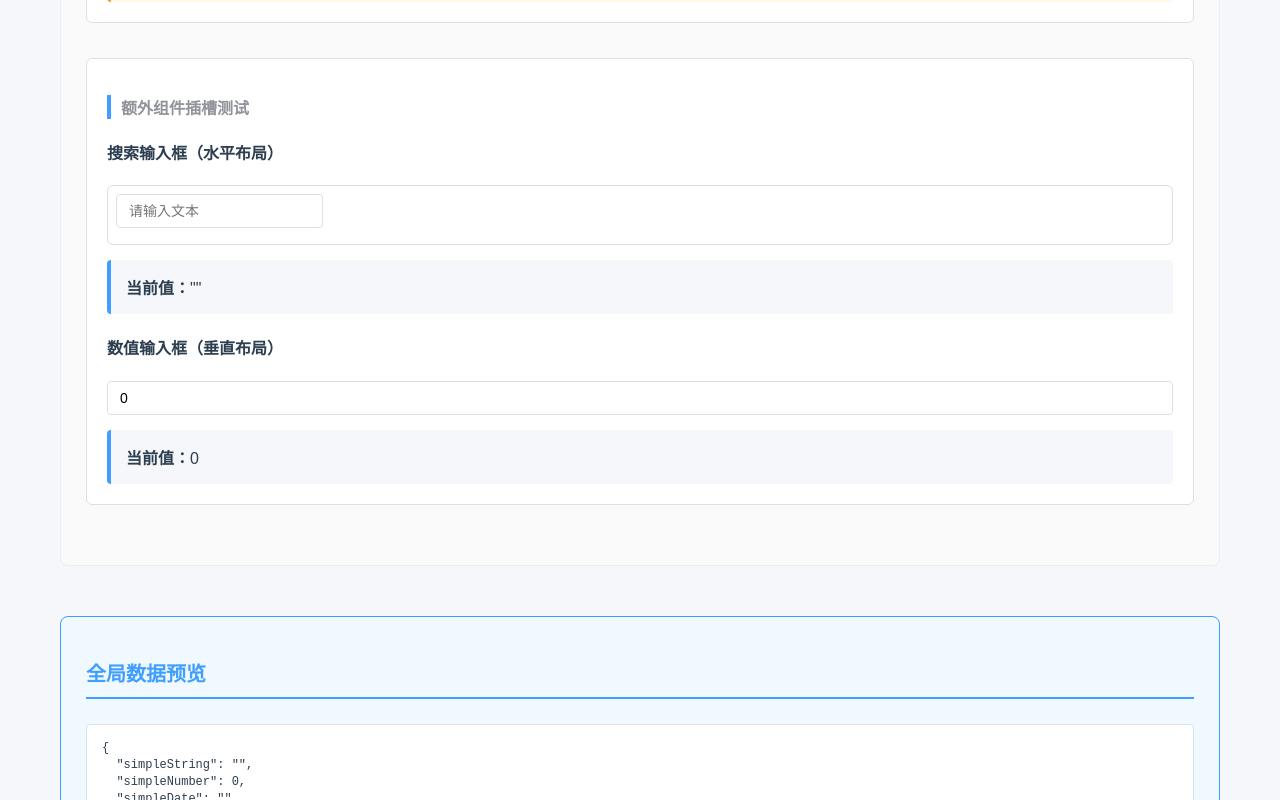
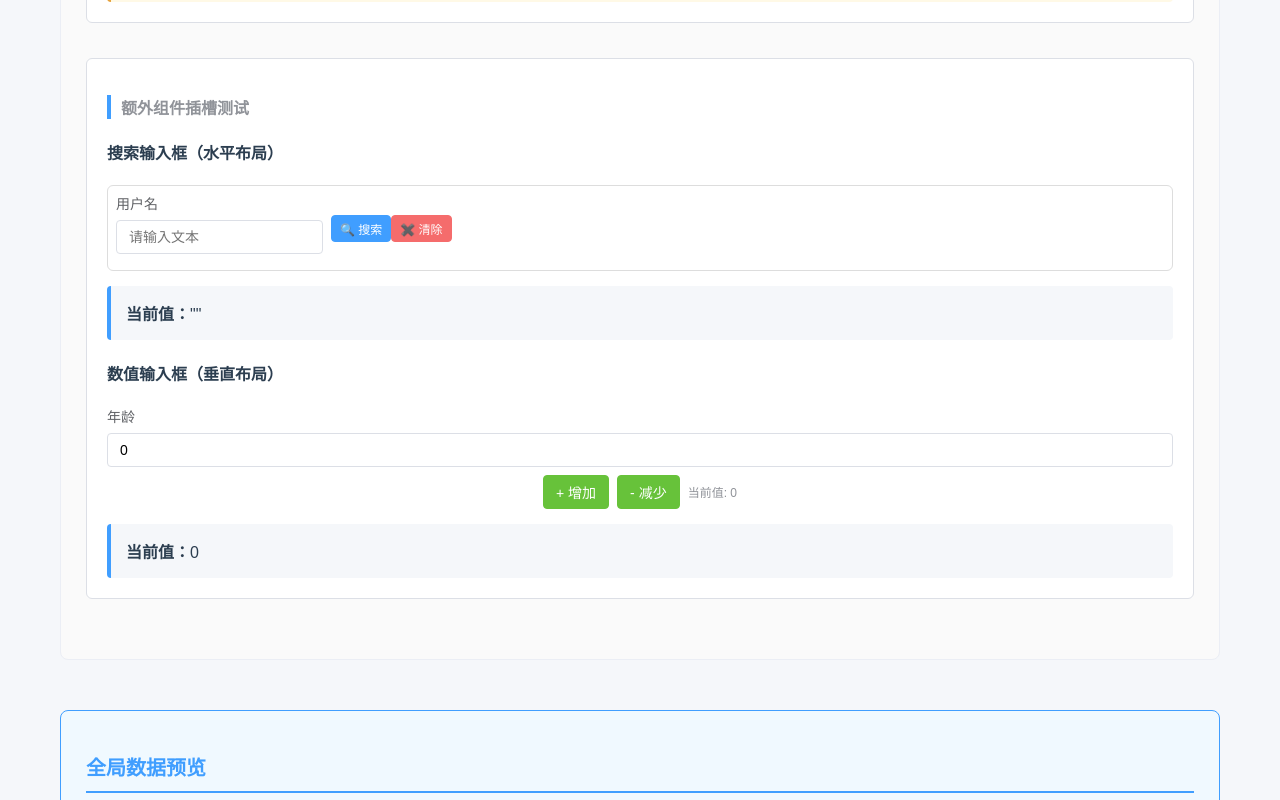
Before and after one commit to pezy-yx/ERP-SD-simplified, a Vue app in the folder site/: page / in a window 1280 px wide. Shown: the part 11200-12000 px from the top of the page. Built offline with nearby package versions, Linux system fonts and the light colour scheme.

Commit message:
feat: add robust set methods (reactive-supporting)

```diff
--- a/site/src/components/varbox/VarInput.vue
+++ b/site/src/components/varbox/VarInput.vue
@@ -1,5 +1,5 @@
 <template>
-  <div :class="wrapperClass">
+  <div :class="wrapperClass" :key="forceUpdateKey">
     <slot
       :name="`${pathString}--all`"
       v-bind="slotScopeData"
@@ -42,7 +42,6 @@
               <!-- 基础类型输入框 -->
               <component
                 :is="getLeafComponent()"
-
                 :modelValue="currentNode?.currentValue"
                 :readonly="effectiveReadonly"
                 :placeholder="getPlaceholder()"
@@ -269,10 +268,37 @@ const slotScopeData = computed(() => ({
   addListItem:addListItem,
   removeListItem:removeListItem,
   createNewListItem:createNewListItem,
+  forceUpdate:forceUpdate,
+  forceUpdateKey:forceUpdateKey.value,
+  setNodeValue:setNodeValue,
+  getNodeValue:getNodeValue,
 }));
 
-const currentNode = computed<VarNode | null>(() => props.varTree.findNodeByPath(props.nodePath))
+const forceUpdateKey = ref(0)
+const forceUpdate = () => {
+  forceUpdateKey.value++
+}
+
+const currentNode = computed<VarNode | null>(() => {return props.varTree.findNodeByPath(props.nodePath)})
 const pathString = computed<string>(()=>getPathString(props.varTree,props.nodePath))
+const setNodeValue = (val: any, refresh:boolean=true, update:boolean=true) => {
+  if (currentNode.value) {
+    currentNode.value.currentValue = val
+  }
+  if (refresh) {
+    forceUpdate()
+  }
+  if (update) {
+    emit('update', {
+      path: props.nodePath,
+      value: val,
+      node: currentNode.value || undefined
+    })
+  }
+}
+const getNodeValue = () => {
+  return currentNode.value?.currentValue
+}
 
 const isLeafNode = computed(() => currentNode.value && currentNode.value.isLeaf())
 const isDictNode = computed(() => currentNode.value && currentNode.value.nodeType === 'dict')
@@ -377,7 +403,6 @@ function getChildConfig(child: VarNode) {
 }
 
 function handleValueChange(newValue: any) {
-  console.log("change")
   if (currentNode.value) {
     currentNode.value.currentValue = newValue
   }
--- a/site/src/test/varbox/TestPage.vue
+++ b/site/src/test/varbox/TestPage.vue
@@ -193,11 +193,12 @@
             :varTree="simpleStringTree"
             :nodePath="[]"
             :config="{ classPrefix: 'search-input' }"
+            :showLabel = "true"
             @update="handleUpdate('searchInput', $event)"
           >
-            <template #--extra="{ currentNode }">
-              <button class="search-btn" @click="handleSearch(currentNode)">🔍 搜索</button>
-              <button class="clear-btn" @click="handleClear(currentNode)">✖️ 清除</button>
+            <template #用户名--extra="allProps">
+              <button class="search-btn" @click="handleSearch(allProps)">🔍 搜索</button>
+              <button class="clear-btn" @click="handleClear(allProps)">✖️ 清除</button>
             </template>
           </var-input>
           <div class="result-preview">
@@ -209,13 +210,14 @@
             :varTree="simpleNumberTree"
             :nodePath="[]"
             :config="{ classPrefix: 'number-input' }"
+            :showLabel = "true"
             @update="handleUpdate('numberInput', $event)"
           >
-            <template #--extra="{ currentNode, handleValueChange }">
+            <template #年龄--extra="allProps">
               <div class="number-controls">
-                <button @click="()=>{increment(currentNode)}">+ 增加</button>
-                <button @click="decrement(currentNode)">- 减少</button>
-                <span class="number-info">当前值: {{ currentNode?.currentValue || 0 }}</span>
+                <button @click="increment(allProps)">+ 增加</button>
+                <button @click="decrement(allProps)">- 减少</button>
+                <span class="number-info">当前值: {{ allProps.currentNode?.currentValue || 0 }}</span>
               </div>
             </template>
           </var-input>
@@ -704,36 +706,37 @@ export default {
         readonly: (this as any).readonlyTree,
         dynamicList: (this as any).dynamicListTree,
         tableTest: (this as any).tableTestTree,
-        configBased: (this as any).configBasedTree
+        configBased: (this as any).configBasedTree,
+        searchInput: (this as any).simpleStringTree,
+        numberInput: (this as any).simpleNumberTree,
       }
       return treeMap[key as keyof typeof treeMap] as VarTree | undefined
     },
 
     // 新增的额外组件功能方法
-    handleSearch(node: any) {
-      console.log('搜索功能', node?.currentValue)
-      alert(`搜索内容: ${node?.currentValue || '空'}`)
+    handleSearch(varProps: any) {
+      alert(`搜索内容: ${varProps.currentNode?.currentValue || '空'}`)
     },
 
-    handleClear(node: any) {
-      console.log('清除功能', node)
-      if (node) {
-        node.currentValue = ''
+    handleClear(varProps: any) {
+      if (varProps.currentNode) {
+        varProps.setNodeValue('')
       }
     },
 
-    increment(node: any) {
-      if (node) {
-        const currentValue = Number(node.currentValue) || 0
-        const newValue = currentValue + 1
-        node.currentValue = newValue
+    increment(varProps: any) {
+      if (varProps.currentNode) {
+        const value = varProps.getNodeValue()
+        const newValue = Number(value) + 1
+        varProps.setNodeValue(newValue)
       }
     },
 
-    decrement(node: any) {
-      if (node) {
-        const currentValue = Number(node.currentValue) || 0
-        node.currentValue = Math.max(0, currentValue - 1)
+    decrement(varProps: any) {
+      if (varProps.currentNode) {
+        const value = varProps.getNodeValue()
+        const newValue = Number(value) - 1
+        varProps.setNodeValue(newValue)
       }
     },
   }
--- a/site/src/utils/VarTree.ts
+++ b/site/src/utils/VarTree.ts
@@ -133,9 +133,7 @@ export class VarNode {
         this.children.push(newChild)
       }
     } else {
-      if (this._currentValue) {
-        this._currentValue = val;
-      }
+      this._currentValue = val;
     }
   }
 
```
